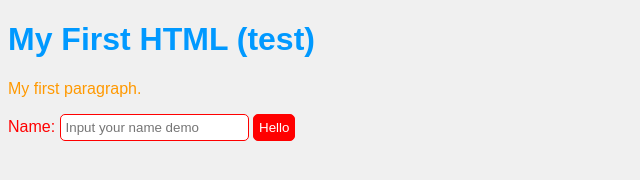
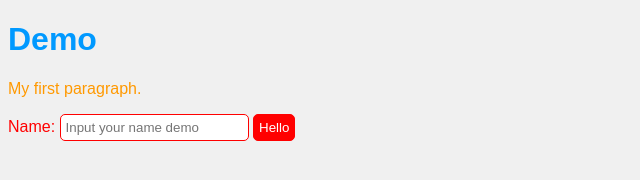
Before and after one commit to thinhtran3588/study-web, a plain HTML site: page index.html in a window 1280 px wide. Shown: the whole page, without its empty margins (0-640 px from the left). Drawn offline with Linux system fonts and the light colour scheme.

Commit message:
change title

```diff
--- a/index.html
+++ b/index.html
@@ -5,7 +5,7 @@
     <meta name="description" content="My First HTML" />
     <meta name="keywords" content="HTML, CSS, JavaScript" />
     <meta name="author" content="John Doe" />
-    <title>My First HTML</title>
+    <title>Demo Title</title>
     <link rel="icon" type="image/x-icon" href="/favicon.png" />
     <style>
       body {
@@ -39,7 +39,7 @@
     </style>
   </head>
   <body>
-    <h1>My First HTML (test)</h1>
+    <h1>Demo</h1>
 
     <p>My first paragraph.</p>
 
```
